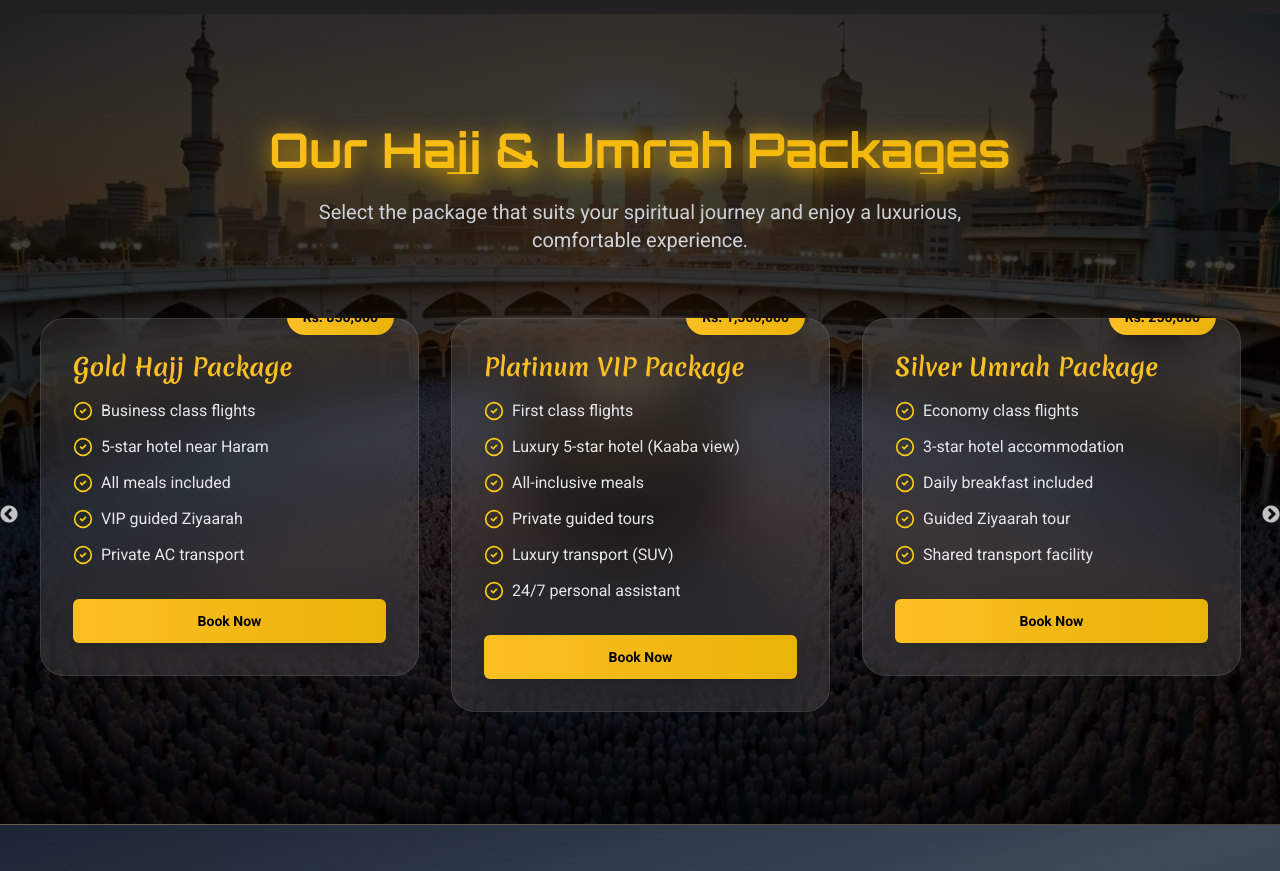
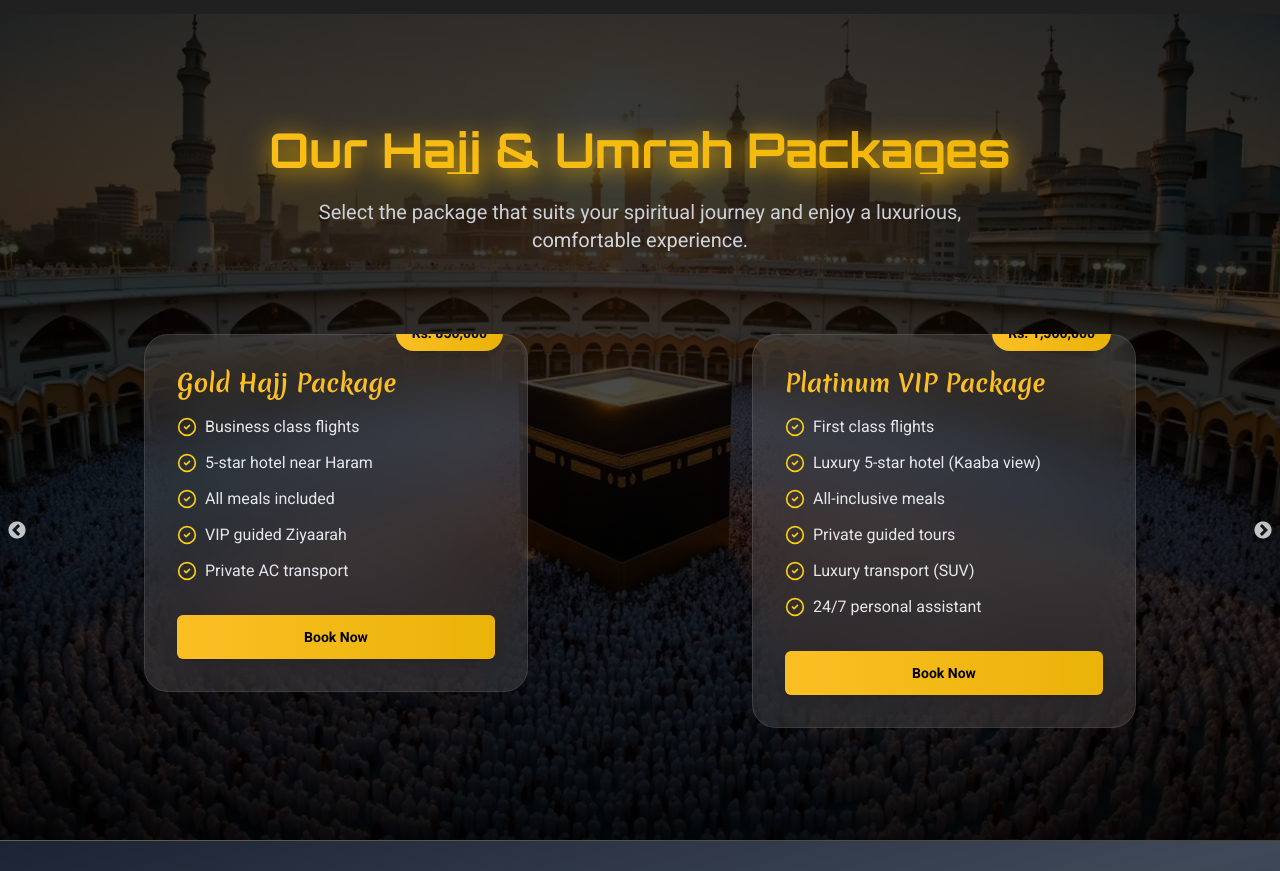
Before and after one commit to zainabcyberdev-hub/Hajj-and-Umrah-website, a Next.js app: page / in a window 1280 px wide. Shown: the part 1720-2591 px from the top of the page. Built offline with nearby package versions, Linux system fonts and the light colour scheme; grey boxes are pictures that could not be loaded.

Commit message:
steps changes

```diff
--- a/src/app/components/Steps.tsx
+++ b/src/app/components/Steps.tsx
@@ -67,45 +67,47 @@ export default function PackagesSection() {
     infinite: true,
     autoplay: true,
     autoplaySpeed: 3000,
-    pauseOnHover: true, // hover par ruk jaye
+    pauseOnHover: true,
     slidesToShow: 3,
     slidesToScroll: 1,
     centerMode: true,
     centerPadding: "0px",
     responsive: [
-      { breakpoint: 1024, settings: { slidesToShow: 2 } },
-      { breakpoint: 768, settings: { slidesToShow: 1 } },
+      { breakpoint: 1280, settings: { slidesToShow: 2, centerMode: false } }, // xl
+      { breakpoint: 1024, settings: { slidesToShow: 2 } }, // lg
+      { breakpoint: 768, settings: { slidesToShow: 1, centerMode: false } }, // md
+      { breakpoint: 480, settings: { slidesToShow: 1, arrows: false } }, // sm
     ],
   };
 
   return (
     <section
-      className="relative py-28 text-white bg-fixed bg-center bg-cover"
+      className="relative py-20 sm:py-24 md:py-28 text-white bg-fixed bg-center bg-cover"
       style={{ backgroundImage: "url('/hajj-background.jpg')" }}
     >
       {/* Overlay */}
       <div className="absolute inset-0 bg-gradient-to-b from-black/80 via-black/70 to-black/90" />
 
-      <div className="container mx-auto px-6 relative z-10">
+      <div className="container mx-auto px-4 sm:px-6 md:px-8 relative z-10">
         {/* Heading */}
         <motion.div
           initial={{ opacity: 0, y: 40 }}
           whileInView={{ opacity: 1, y: 0 }}
           viewport={{ once: true }}
           transition={{ duration: 0.8 }}
-          className="text-center mb-16"
+          className="text-center mb-12 sm:mb-16 md:mb-20"
         >
           <h2
-            className={`${orbitronFont.className} text-4xl lg:text-5xl font-bold mb-6
+            className={`${orbitronFont.className} text-3xl sm:text-4xl lg:text-5xl font-bold mb-4 sm:mb-6
               leading-tight bg-gradient-to-r from-amber-400 to-yellow-500
               bg-clip-text text-transparent drop-shadow-2xl`}
             style={{
-              textShadow: "0px 4px 25px rgba(255, 193, 7, 0.9)", // glowing depth
+              textShadow: "0px 4px 25px rgba(255, 193, 7, 0.9)",
             }}
           >
             Our Hajj & Umrah Packages
           </h2>
-          <p className="text-lg md:text-xl text-gray-300 max-w-2xl mx-auto leading-relaxed">
+          <p className="text-base sm:text-lg md:text-xl text-gray-300 max-w-2xl mx-auto leading-relaxed">
             Select the package that suits your spiritual journey and enjoy a
             luxurious, comfortable experience.
           </p>
@@ -122,10 +124,11 @@ export default function PackagesSection() {
                 scale: 1.05,
               }}
               transition={{ type: "spring", stiffness: 200, damping: 18 }}
-              className="px-4 perspective-1000"
+              className="px-3 sm:px-4"
             >
               <div
-                className="relative group bg-white/10 backdrop-blur-xl p-8 rounded-3xl shadow-2xl
+                className="relative group bg-white/10 backdrop-blur-xl p-6 sm:p-8
+                rounded-2xl sm:rounded-3xl shadow-2xl max-w-sm mx-auto
                 border border-white/10 hover:border-amber-400/40
                 hover:shadow-amber-400/40 transition-all duration-500"
                 style={{
@@ -137,30 +140,30 @@ export default function PackagesSection() {
                   initial={{ scale: 0 }}
                   whileInView={{ scale: 1 }}
                   transition={{ delay: 0.2, type: "spring" }}
-                  className="absolute -top-5 right-6 px-4 py-2
+                  className="absolute -top-4 sm:-top-5 right-4 sm:right-6 px-3 sm:px-4 py-1.5 sm:py-2
                   bg-gradient-to-r from-amber-400 to-yellow-500
-                  text-black text-sm font-bold rounded-full shadow-lg"
+                  text-black text-xs sm:text-sm font-bold rounded-full shadow-lg"
                   style={{
-                    transform: "translateZ(40px)", // price badge in 3D layer
+                    transform: "translateZ(40px)",
                   }}
                 >
                   {pkg.price}
                 </motion.div>
 
                 <h3
-                  className={`${meriendaFont.className} text-2xl font-bold mb-4 text-amber-400`}
+                  className={`${meriendaFont.className} text-xl sm:text-2xl font-bold mb-4 text-amber-400`}
                   style={{ transform: "translateZ(30px)" }}
                 >
                   {pkg.name}
                 </h3>
 
                 <ul
-                  className="space-y-3 text-gray-200 mb-8"
+                  className="space-y-2 sm:space-y-3 text-gray-200 mb-6 sm:mb-8"
                   style={{ transform: "translateZ(20px)" }}
                 >
                   {pkg.features.map((feature, idx) => (
-                    <li key={idx} className="flex items-center gap-2">
-                      <CheckCircle2 className="text-yellow-400 w-5 h-5" />
+                    <li key={idx} className="flex items-center gap-2 text-sm sm:text-base">
+                      <CheckCircle2 className="text-yellow-400 w-4 h-4 sm:w-5 sm:h-5" />
                       {feature}
                     </li>
                   ))}
```
